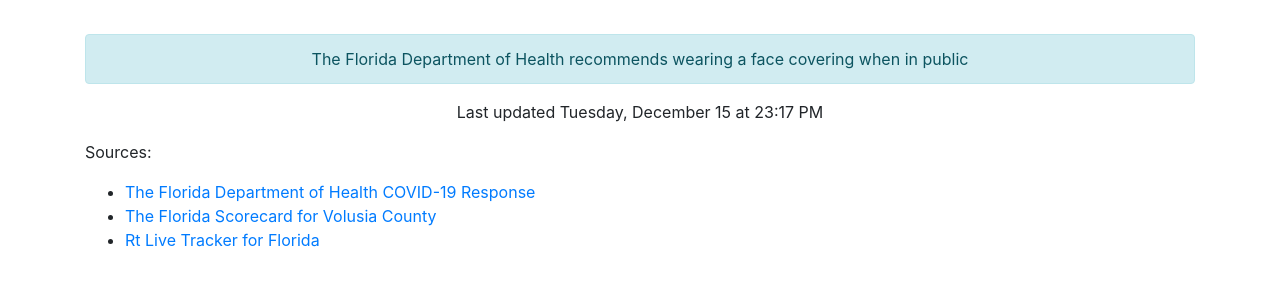
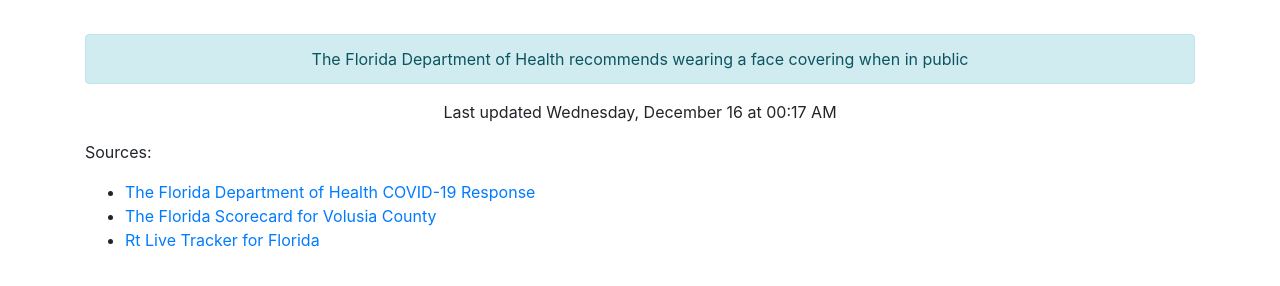
Before and after one commit to thinkjson/timeforchurch, a Jekyll site: the page built from index.md, in a window 1280 px wide. Shown: the part 586-872 px from the top of the page. Built offline with Jekyll 4.4.1, drawn with Linux system fonts in a browser that asks for light colours; our own code applies the rules of GitHub Pages for plain Markdown files.

Commit message:
Updating data

```diff
--- a/_includes/data.html
+++ b/_includes/data.html
@@ -10,4 +10,4 @@
     <div class="outcome text-success">YES</div>
     <div class="alert alert-info" role="alert">The Florida Department of Health recommends wearing a face covering when in public</div>
 
-    <p>Last updated Tuesday, December 15 at 23:17 PM</p>
+    <p>Last updated Wednesday, December 16 at 00:17 AM</p>
```
